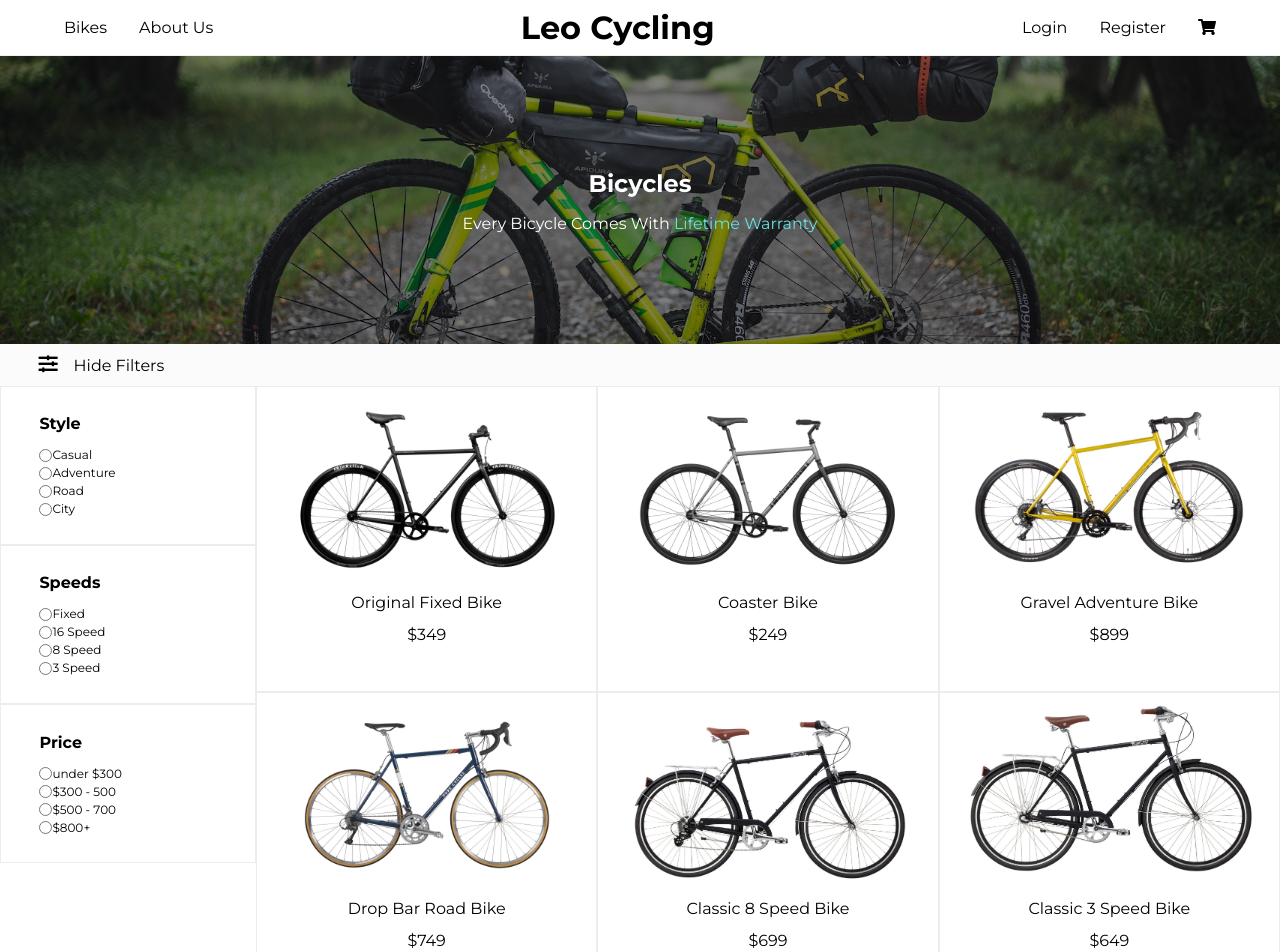
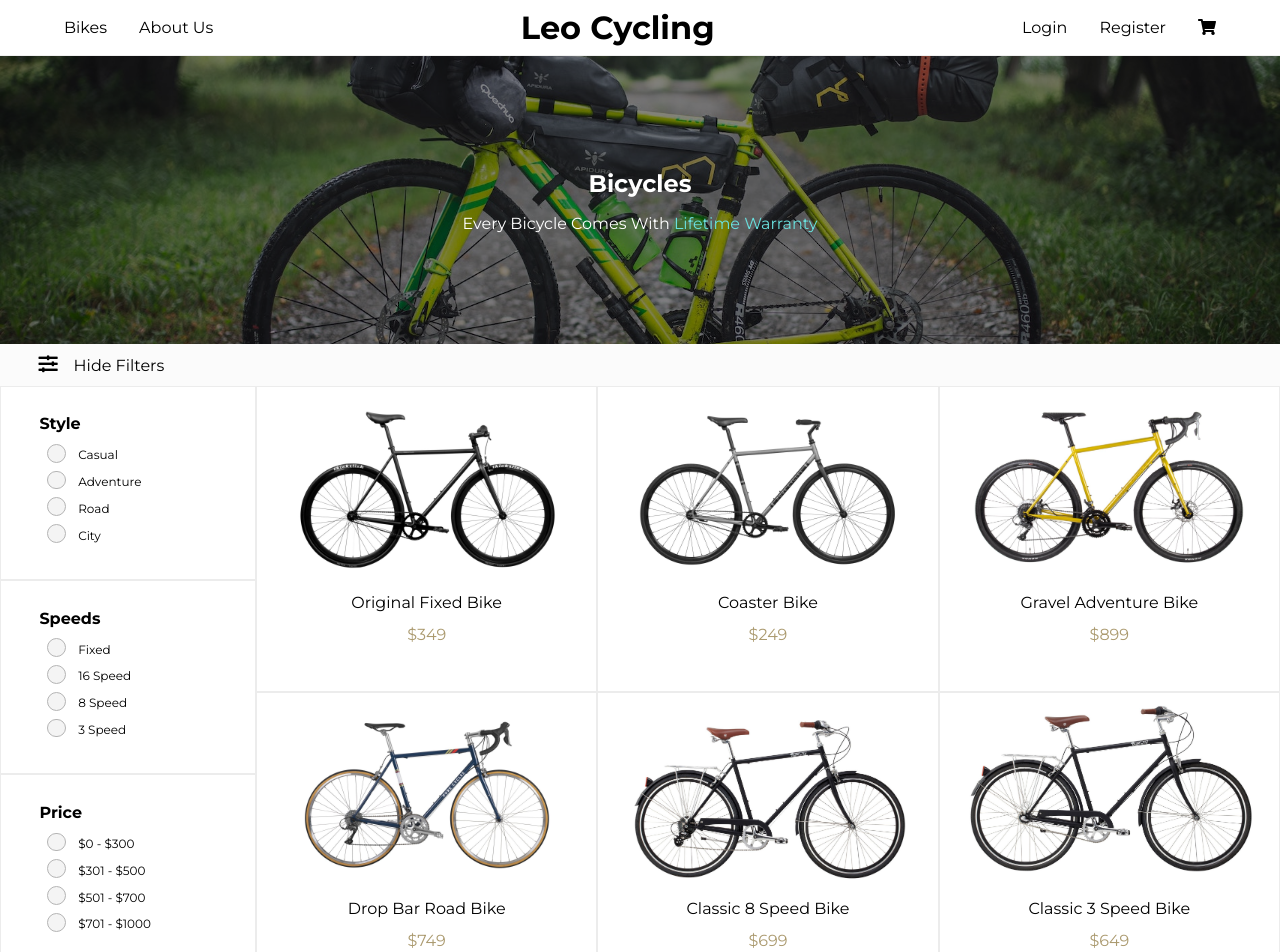
Before and after one commit to Leopoldov95/bicycle_ecomm, a React (Create React App) app in the folder client/: page /bikes in a window 1280 px wide. Shown: the top 952 px of the page. Built offline with nearby package versions, Linux system fonts and the light colour scheme.

Commit message:
finished with filters

```diff
--- a/client/src/components/BikeNav.js
+++ b/client/src/components/BikeNav.js
@@ -18,8 +18,8 @@ function BikeNav(props) {
   function displayNavBikes(id) {
     if (id) {
       return bikes[id].map((bike) => (
-        <Link to={`/bikes/${bike.id}`}>
-          <div key={bike.id} className="BikeNav-bike-card ">
+        <Link key={bike.id} to={`/bikes/${bike.id}`}>
+          <div className="BikeNav-bike-card ">
             <img src={`img/bikes/${bike.image}`} alt={bike.subtitle} />
             <span>{bike.subtitle}</span>
             <span>
--- a/client/src/components/Bikes.js
+++ b/client/src/components/Bikes.js
@@ -4,7 +4,12 @@ import BikeData from "../bikes.json";
 import "./css/Bikes.css";
 //import { styleFilter, speedFilter, priceFilter } from "./helper/filter";
 function Bikes() {
-  const priceRange = [300, 500, 700, 800];
+  const priceRange = [
+    "$0 - $300",
+    "$301 - $500",
+    "$501 - $700",
+    "$701 - $1000",
+  ];
   const [showFilter, setShowFilter] = useState(true);
   const [displayBikes, setDisplayBikes] = useState(BikeData);
   const [filters, setFilters] = useState({
@@ -16,14 +21,6 @@ function Bikes() {
   useEffect(() => {
     updateBikes();
   }, [filters]);
-  /*  const [currStyle, setCurrStyle] = useState(null);
-  const [currSpeed, setCurrSpeed] = useState(null);
-  const [currPrice, setCurrPrice] = useState(null); */
-  /* create a useEffect here to change filter cards */
-  /*   useEffect(() => {
-    setFilters([currStyle, currPrice, currSpeed]);
-  }, [currStyle, currPrice, currSpeed]); */
-  /* Set Filter */
 
   // sets the filter for styles
   function styleFilter(filter) {
@@ -142,17 +139,34 @@ function Bikes() {
   const styles = handleStyles();
   const speeds = handleSpeed();
 
+  function handlePriceFilter(price, bikes) {
+    // console.log(bikes.forEach((bike) => console.log(bike.price)));
+    const arr = [];
+    const newArr = price.split("-");
+    for (let i of newArr) {
+      arr.push(Number(i.match(/(\d+)/)[0]));
+    }
+    // use arr to search within price range
+    console.log(arr);
+    return bikes.filter((bike) => bike.price >= arr[0] && bike.price <= arr[1]);
+  }
+
   function updateBikes() {
     // checking if any filters are currently active
+
+    // so when chaning filters of the same category, it dervies the new list from the exisitng modified list rather than the orignal list
     if (Object.values(filters).some((el) => el !== null)) {
+      let newDisplay = BikeData;
       for (let [key, value] of Object.entries(filters)) {
-        if (value !== null) {
-          console.log(`${key} is active`);
-          console.log(BikeData[0][key] === value);
+        if (value !== null && key !== "price") {
           // double loop here
-          let newDisplay = displayBikes.filter((item) => item[key] === value);
+          newDisplay = newDisplay.filter((item) => item[key] === value);
 
-          console.log(newDisplay);
+          setDisplayBikes(newDisplay);
+        } else if (value !== null && key === "price") {
+          // handle price setting here, may want to refactor later
+          console.log("price filter has been engaged");
+          newDisplay = handlePriceFilter(filters.price, newDisplay);
           setDisplayBikes(newDisplay);
         }
       }
@@ -187,7 +201,7 @@ function Bikes() {
           {Object.keys(filters).map(
             (filterName) =>
               filters[filterName] !== null && (
-                <div className="Bikes-filter-card">
+                <div className="Bikes-filter-card" key={filterName}>
                   <span>{filters[filterName]}</span>
                   <i
                     onClick={() => deleteFilter(filters[filterName])}
@@ -204,12 +218,14 @@ function Bikes() {
       >
         <div
           className="Bikes-settings"
+          /*  visibility: visible;
+  opacity: 1; */
           style={{ display: `${showFilter ? "block" : "none"}` }}
         >
           <form action="">
             <h2>Style</h2>
             {[...styles].map((style) => (
-              <div>
+              <div className="radio" key={style}>
                 <input
                   onClick={() => styleFilter(style)}
                   checked={filters.style === style}
@@ -218,14 +234,17 @@ function Bikes() {
                   name="style"
                   value={style}
                 />
-                 <label htmlFor={style}>{style}</label>
+
+                <label className="radio-label" htmlFor={style}>
+                  {style}
+                </label>
               </div>
             ))}
           </form>
           <form action="">
             <h2>Speeds</h2>
             {[...speeds].map((speed) => (
-              <div>
+              <div className="radio" key={speed}>
                 <input
                   onClick={() => speedFilter(speed)}
                   checked={filters.speed === speed}
@@ -234,66 +253,41 @@ function Bikes() {
                   name="speed"
                   value={speed}
                 />
-                 <label htmlFor={speed}>{speed}</label>
+
+                <label className="radio-label" htmlFor={speed}>
+                  {speed}
+                </label>
               </div>
             ))}
           </form>
           <form action="">
             <h2>Price</h2>
 
-            <div>
-              <input
-                onClick={() => priceFilter("under $300")}
-                checked={filters.price === "under $300"}
-                type="radio"
-                id="300"
-                name="price"
-                value="300"
-              />
-               <label htmlFor="300">under $300</label>
-            </div>
-            <div>
-              <input
-                onClick={() => priceFilter("$300-$500")}
-                checked={filters.price === "$300-$500"}
-                type="radio"
-                id="500"
-                name="price"
-                value="500"
-              />
-               <label htmlFor="500">$300 - 500</label>
-            </div>
-            <div>
-              <input
-                onClick={() => priceFilter("$500 - $700")}
-                checked={filters.price === "$500 - $700"}
-                type="radio"
-                id="700"
-                name="price"
-                value="700"
-              />
-               <label htmlFor="700">$500 - 700</label>
-            </div>
-            <div>
-              <input
-                onClick={() => priceFilter("$800+")}
-                checked={filters.price === "$800+"}
-                type="radio"
-                id="800"
-                name="price"
-                value="800"
-              />
-               <label htmlFor="800">$800+</label>
-            </div>
+            {priceRange.map((price) => (
+              <div className="radio">
+                <input
+                  onClick={() => priceFilter(price)}
+                  checked={filters.price === price}
+                  type="radio"
+                  id={price}
+                  name="price"
+                  value={price}
+                />
+
+                <label className="radio-label" htmlFor={price}>
+                  {price}
+                </label>
+              </div>
+            ))}
           </form>
         </div>
         <div className="Bikes-products">
           {displayBikes.map((bike) => (
-            <Link to={`/bike/${bike.id}`}>
-              <div key={bike.id} className="Bikes-card">
-                <img src={`/img/bikes/${bike.image}`} />
+            <Link key={bike.id} to={`/bike/${bike.id}`}>
+              <div className="Bikes-card">
+                <img src={`/img/bikes/${bike.image}`} alt={bike.subtitle} />
                 <span>{bike.title}</span>
-                <span>${bike.price}</span>
+                <span className="Bikes-card-price">${bike.price}</span>
                 <div className="Bikes-card-link">
                   <span>View Bicycle</span>
                 </div>
--- a/client/src/components/Home.js
+++ b/client/src/components/Home.js
@@ -15,8 +15,8 @@ function Home() {
           {BikeData.map(
             (bike) =>
               bike.best === true && (
-                <Link to={`/bikes/${bike.id}`}>
-                  <div key={bike.subtitle} className="card-main">
+                <Link key={bike.subtitle} to={`/bikes/${bike.id}`}>
+                  <div className="card-main">
                     <img src={`/img/bikes/${bike.image}`} alt={bike.subtitle} />
                     <div className="card-main-content">
                       <h4>{bike.subtitle}</h4>
--- a/client/src/components/Slideshow.js
+++ b/client/src/components/Slideshow.js
@@ -21,7 +21,9 @@ const Slideshow = () => {
           <div style={{ backgroundImage: `url(${slideImages[0]})` }}>
             <div>
               <h2>Find Your Next Bike With Us</h2>
-              <button className="btn">Shop Bikes</button>
+              <Link to="/bikes">
+                <button className="btn">Shop Bikes</button>
+              </Link>
             </div>
           </div>
         </div>
--- a/client/src/components/css/Bikes.css
+++ b/client/src/components/css/Bikes.css
@@ -112,6 +112,10 @@
   line-height: 2;
 }
 
+.Bikes .Bikes-products .Bikes-card .Bikes-card-price {
+  color: #ab9a6f;
+}
+
 .Bikes .Bikes-products .Bikes-card img {
   width: 300px;
   height: 200px;
@@ -123,6 +127,10 @@
   width: 100%;
   opacity: 0;
   transition: all ease 0.3s;
+}
+
+.Bikes .Bikes-products .Bikes-card:hover {
+  border: 1px solid lightseagreen;
 }
 
 .Bikes .Bikes-products .Bikes-card:hover .Bikes-card-link,
@@ -159,3 +167,45 @@
 }
 
 */
+
+/* Custom Radio Selectors */
+
+.radio {
+  margin: 0.5rem;
+}
+.radio input[type="radio"] {
+  position: absolute;
+  opacity: 0;
+}
+.radio input[type="radio"] + .radio-label:before {
+  content: "";
+  background: #f4f4f4;
+  border-radius: 100%;
+  border: 1px solid #b4b4b4;
+  display: inline-block;
+  width: 1.4em;
+  height: 1.4em;
+  position: relative;
+  top: -0.2em;
+  margin-right: 1em;
+  vertical-align: top;
+  cursor: pointer;
+  text-align: center;
+  transition: all 250ms ease;
+}
+.radio input[type="radio"]:checked + .radio-label:before {
+  background-color: #3197ee;
+  box-shadow: inset 0 0 0 4px #f4f4f4;
+}
+.radio input[type="radio"]:focus + .radio-label:before {
+  outline: none;
+  border-color: #3197ee;
+}
+.radio input[type="radio"]:disabled + .radio-label:before {
+  box-shadow: inset 0 0 0 4px #f4f4f4;
+  border-color: #b4b4b4;
+  background: #b4b4b4;
+}
+.radio input[type="radio"] + .radio-label:empty:before {
+  margin-right: 0;
+}
--- a/client/src/components/css/Navbar.css
+++ b/client/src/components/css/Navbar.css
@@ -2,8 +2,8 @@ a {
   text-decoration: none;
 }
 
-li:hover,
-a:hover {
+.Navbar li:hover,
+.Navbar a:hover {
   cursor: pointer;
   color: #ab9a6f;
 }
```
Also changed, not shown: client/todo.txt.
